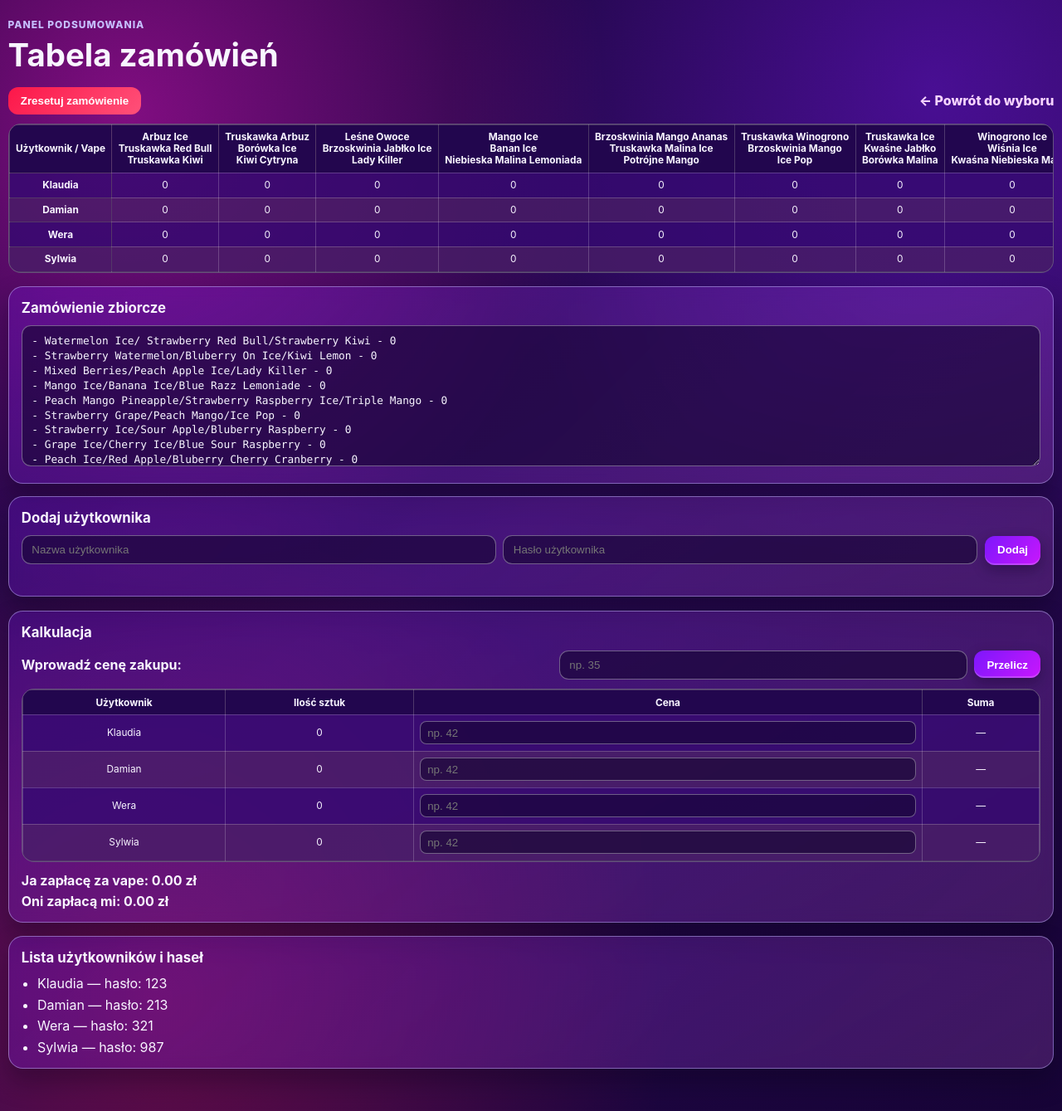
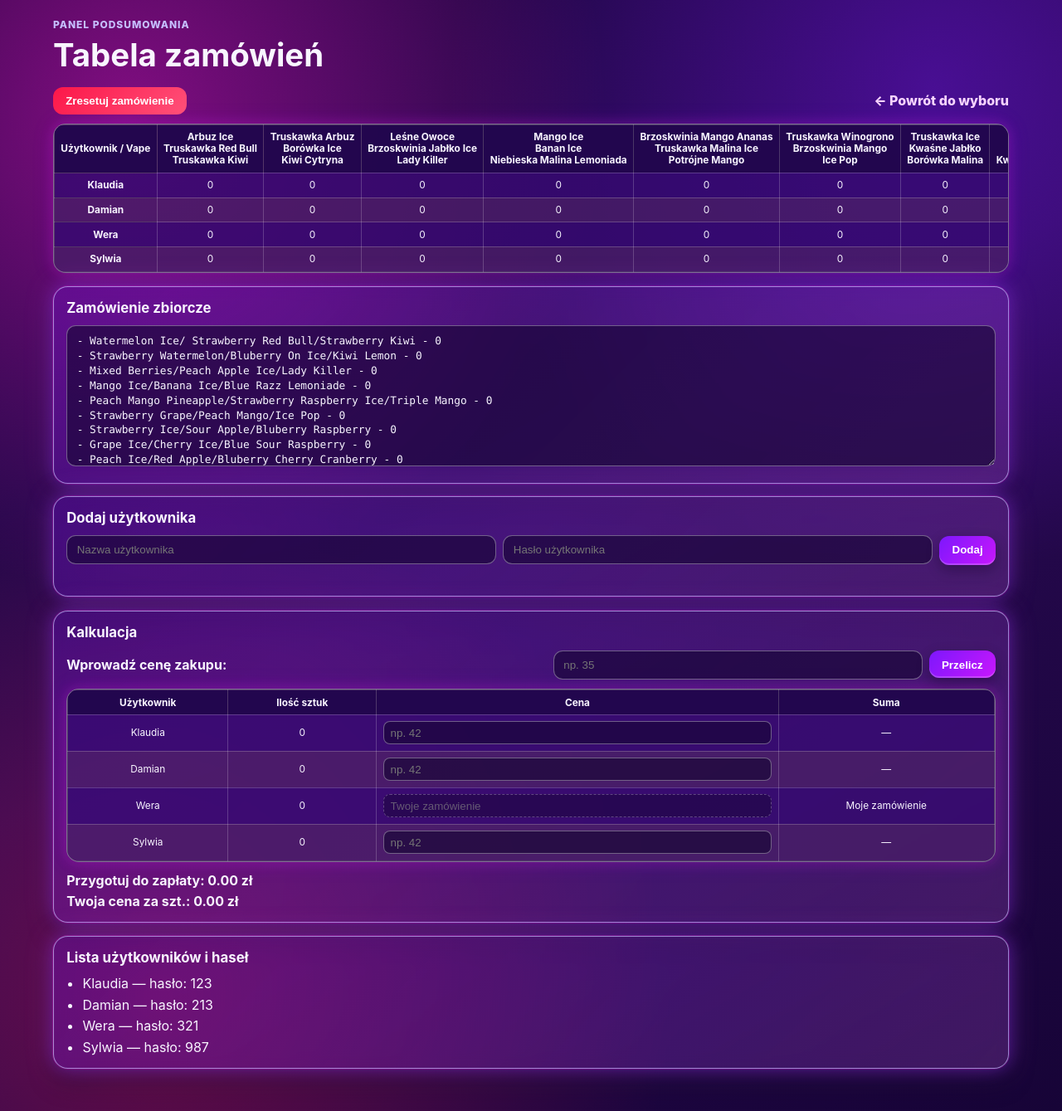
Before and after one commit to Kowalos1308/Gra, a PHP site: page /admin.html in a window 1280 px wide. Shown: the whole page at 83% size. Run offline with PHP 8.4, Linux system fonts and the light colour scheme.

Commit message:
Polish minus label, own-order pricing logic and neon admin layout

```diff
--- a/admin.html
+++ b/admin.html
@@ -61,8 +61,8 @@
       </div>
 
       <div class="calc-summary">
-        <p id="summaryPaid">Ja zapłacę za vape: 0.00 zł</p>
-        <p id="summaryReceived">Oni zapłacą mi: 0.00 zł</p>
+        <p id="summaryPrepare">Przygotuj do zapłaty: 0.00 zł</p>
+        <p id="summaryOwnPrice">Twoja cena za szt.: 0.00 zł</p>
       </div>
     </section>
 
--- a/app.js
+++ b/app.js
@@ -65,6 +65,7 @@ const API_URL = new URL('api.php', window.location.href);
 
 const ACTIVE_USER_COOKIE = 'activeVapeUser';
 const ACTIVE_USER_COOKIE_MAX_AGE_SECONDS = 60 * 60;
+const OWN_ORDER_USER = 'Wera';
 
 function setCookie(name, value, maxAgeSeconds) {
   document.cookie = `${encodeURIComponent(name)}=${encodeURIComponent(value)}; max-age=${maxAgeSeconds}; path=/; SameSite=Lax`;
@@ -98,7 +99,7 @@ function extractFlavorSegments(flavorText) {
 }
 
 function formatMinusLabel(quantity) {
-  return `− ${quantity}`;
+  return `− ${quantity} | Zmniejsz`;
 }
 
 function showFatalError(message) {
@@ -392,15 +393,28 @@ function drawCalculationRows(users, orders, priceMap, body) {
     priceInput.step = '0.01';
     priceInput.min = '0';
     priceInput.className = 'calc-input';
-    priceInput.placeholder = 'np. 42';
-    priceInput.value = priceMap[user.name] === '' ? '' : String(priceMap[user.name]);
-    priceInput.addEventListener('input', () => {
-      priceMap[user.name] = priceInput.value;
-    });
+
+    if (user.name === OWN_ORDER_USER) {
+      priceMap[user.name] = '';
+      priceInput.value = '';
+      priceInput.placeholder = 'Twoje zamówienie';
+      priceInput.disabled = true;
+      priceInput.classList.add('calc-input-own');
+    } else {
+      if (!(user.name in priceMap)) {
+        priceMap[user.name] = '';
+      }
+      priceInput.placeholder = 'np. 42';
+      priceInput.value = priceMap[user.name] === '' ? '' : String(priceMap[user.name]);
+      priceInput.addEventListener('input', () => {
+        priceMap[user.name] = priceInput.value;
+      });
+    }
+
     priceCell.appendChild(priceInput);
 
     const sumCell = document.createElement('td');
-    sumCell.textContent = '—';
+    sumCell.textContent = user.name === OWN_ORDER_USER ? 'Moje zamówienie' : '—';
     sumCell.dataset.userTotal = user.name;
 
     row.append(userCell, qtyCell, priceCell, sumCell);
@@ -408,31 +422,38 @@ function drawCalculationRows(users, orders, priceMap, body) {
   });
 }
 
-function recalculateSummary(users, orders, priceMap, purchasePrice, summaryPaid, summaryReceived, calcBody) {
-  let totalPaid = 0;
-  let totalReceived = 0;
+function recalculateSummary(users, orders, priceMap, purchasePrice, summaryPrepare, summaryOwnPrice, calcBody) {
+  const totalQty = users.reduce((sum, user) => sum + countUserItems(orders, user.name), 0);
+  const preparedToPay = purchasePrice > 0 ? totalQty * purchasePrice : 0;
+
+  let othersContribution = 0;
 
   users.forEach((user) => {
     const quantity = countUserItems(orders, user.name);
-    const userPrice = Number(priceMap[user.name]);
     const totalCell = calcBody.querySelector(`[data-user-total="${user.name}"]`);
 
+    if (user.name === OWN_ORDER_USER) {
+      if (totalCell) totalCell.textContent = 'Moje zamówienie';
+      return;
+    }
+
+    const userPrice = Number(priceMap[user.name]);
     if (!Number.isFinite(userPrice) || userPrice <= 0 || quantity <= 0) {
       if (totalCell) totalCell.textContent = '—';
       return;
     }
 
     const received = quantity * userPrice;
-    const paid = quantity * purchasePrice;
-
-    totalReceived += received;
-    totalPaid += paid;
+    othersContribution += received;
 
     if (totalCell) totalCell.textContent = formatCurrency(received);
   });
 
-  summaryPaid.textContent = `Ja zapłacę za vape: ${formatCurrency(totalPaid)}`;
-  summaryReceived.textContent = `Oni zapłacą mi: ${formatCurrency(totalReceived)}`;
+  const ownQty = countUserItems(orders, OWN_ORDER_USER);
+  const ownUnitPrice = ownQty > 0 ? (preparedToPay - othersContribution) / ownQty : 0;
+
+  summaryPrepare.textContent = `Przygotuj do zapłaty: ${formatCurrency(preparedToPay)}`;
+  summaryOwnPrice.textContent = `Twoja cena za szt.: ${formatCurrency(ownUnitPrice)}`;
 }
 
 async function renderAdminPage() {
@@ -446,8 +467,8 @@ async function renderAdminPage() {
   const purchasePriceInput = document.getElementById('purchasePriceInput');
   const recalcBtn = document.getElementById('recalculateBtn');
   const calcBody = document.getElementById('calcTableBody');
-  const summaryPaid = document.getElementById('summaryPaid');
-  const summaryReceived = document.getElementById('summaryReceived');
+  const summaryPrepare = document.getElementById('summaryPrepare');
+  const summaryOwnPrice = document.getElementById('summaryOwnPrice');
 
   if (!table || !resetBtn) return;
 
@@ -496,7 +517,7 @@ async function renderAdminPage() {
     table.append(thead, tbody);
     renderBulkSummary(orders, users);
 
-    if (calcBody && summaryPaid && summaryReceived && purchasePriceInput) {
+    if (calcBody && summaryPrepare && summaryOwnPrice && purchasePriceInput) {
       users.forEach((user) => {
         if (!(user.name in priceMap)) {
           priceMap[user.name] = '';
@@ -509,8 +530,8 @@ async function renderAdminPage() {
         orders,
         priceMap,
         Number.isFinite(purchasePrice) && purchasePrice > 0 ? purchasePrice : 0,
-        summaryPaid,
-        summaryReceived,
+        summaryPrepare,
+        summaryOwnPrice,
         calcBody
       );
     }
@@ -532,7 +553,7 @@ async function renderAdminPage() {
     await drawTable();
   });
 
-  if (recalcBtn && purchasePriceInput && calcBody && summaryPaid && summaryReceived) {
+  if (recalcBtn && purchasePriceInput && calcBody && summaryPrepare && summaryOwnPrice) {
     recalcBtn.addEventListener('click', async () => {
       const data = await fetchData();
       const users = data.users;
@@ -543,8 +564,8 @@ async function renderAdminPage() {
         orders,
         priceMap,
         Number.isFinite(purchasePrice) && purchasePrice > 0 ? purchasePrice : 0,
-        summaryPaid,
-        summaryReceived,
+        summaryPrepare,
+        summaryOwnPrice,
         calcBody
       );
     });
--- a/styles.css
+++ b/styles.css
@@ -35,6 +35,10 @@ body {
   padding: 1rem 0 2.2rem;
 }
 
+.admin-container {
+  width: min(90vw, 1900px);
+}
+
 .hero {
   margin: 0.4rem 0 1rem;
 }
@@ -65,11 +69,15 @@ h2 {
 
 .panel {
   background: linear-gradient(135deg, rgba(125, 23, 252, 0.26), rgba(219, 107, 252, 0.2));
-  border: 1px solid rgba(198, 191, 255, 0.48);
+  border: 1px solid rgba(198, 191, 255, 0.68);
   border-radius: 1.1rem;
   padding: 0.95rem;
   margin-bottom: 1rem;
-  box-shadow: 0 16px 30px rgba(8, 2, 24, 0.35);
+  box-shadow:
+    0 0 0 1px rgba(252, 23, 211, 0.22),
+    0 0 20px rgba(125, 23, 252, 0.35),
+    0 0 34px rgba(219, 107, 252, 0.28),
+    0 16px 30px rgba(8, 2, 24, 0.35);
   backdrop-filter: blur(8px);
 }
 
@@ -241,8 +249,9 @@ h2 {
 .table-wrap {
   overflow: auto;
   border-radius: 0.95rem;
-  border: 1px solid rgba(255, 255, 255, 0.3);
+  border: 1px solid rgba(255, 255, 255, 0.42);
   background: rgba(24, 6, 55, 0.76);
+  box-shadow: 0 0 16px rgba(252, 23, 211, 0.24), 0 0 26px rgba(125, 23, 252, 0.2);
 }
 
 table {
@@ -337,6 +346,11 @@ tbody tr:nth-child(even) th.sticky-col {
   padding: 0.35rem 0.5rem;
 }
 
+.calc-input-own {
+  opacity: 0.75;
+  border-style: dashed;
+}
+
 .calc-summary {
   margin-top: 0.75rem;
   display: grid;
@@ -365,9 +379,10 @@ tbody tr:nth-child(even) th.sticky-col {
 .modal-card {
   width: min(430px, 100%);
   background: linear-gradient(140deg, rgba(125, 23, 252, 0.32), rgba(219, 107, 252, 0.27));
-  border: 1px solid rgba(255, 255, 255, 0.35);
+  border: 1px solid rgba(255, 255, 255, 0.45);
   border-radius: 1rem;
   padding: 0.95rem;
+  box-shadow: 0 0 18px rgba(252, 23, 211, 0.28), 0 0 30px rgba(125, 23, 252, 0.24);
 }
 
 .modal-form {
```
